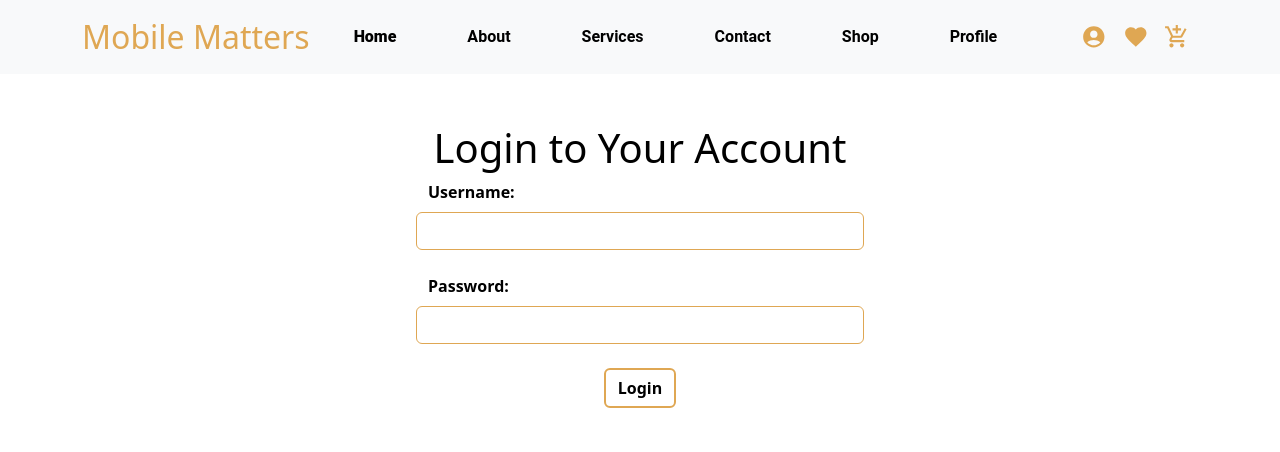
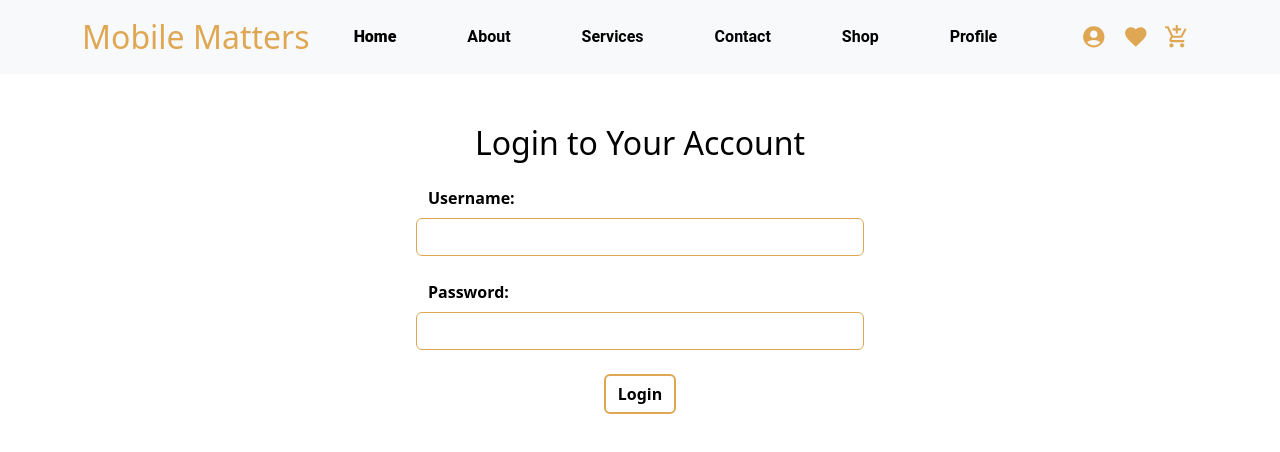
Before and after one commit to HlobisileLukhele/mobile-matters-ecommerce-site, a React (Create React App) app: page /Profile in a window 1280 px wide. Shown: the top 452 px of the page. Built offline with nearby package versions, Linux system fonts and the light colour scheme.

Commit message:
added className, margin bottom and top

```diff
--- a/src/Components/Profile.jsx
+++ b/src/Components/Profile.jsx
@@ -13,7 +13,7 @@ const Profile = () => {
 
   return (
     <div className="profile-container">
-      <h1>Login to Your Account</h1>
+      <h2 className="login mb-4 mt-4 ">Login to Your Account</h2>
       <form onSubmit={handleLogin} className="login-form">
         <div className="mb-4">
           <label htmlFor="username" className="form-label">
```
